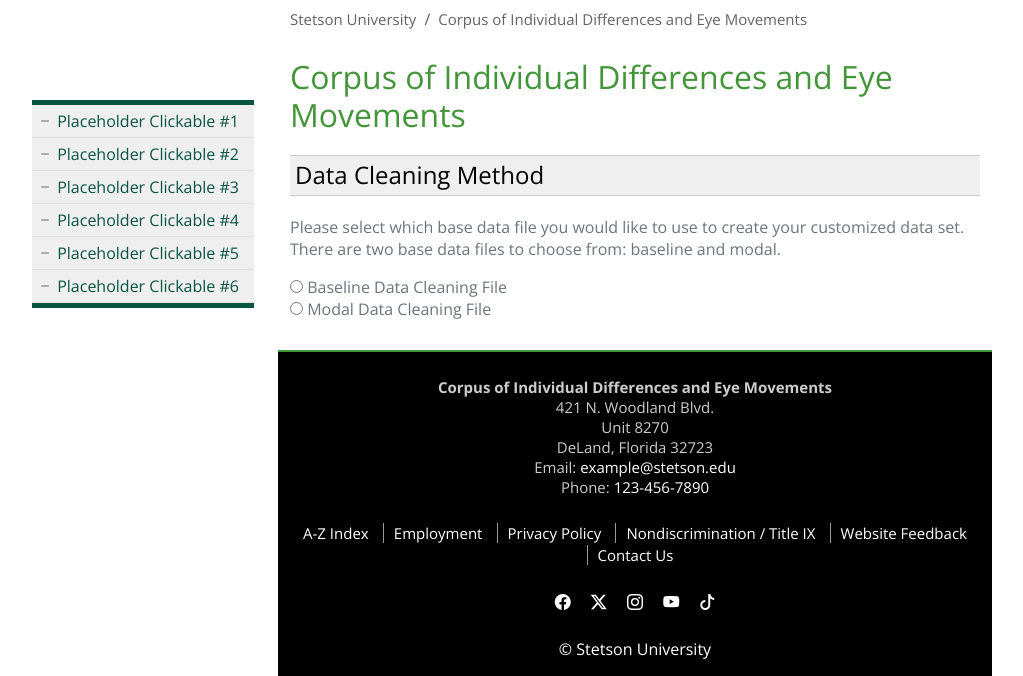
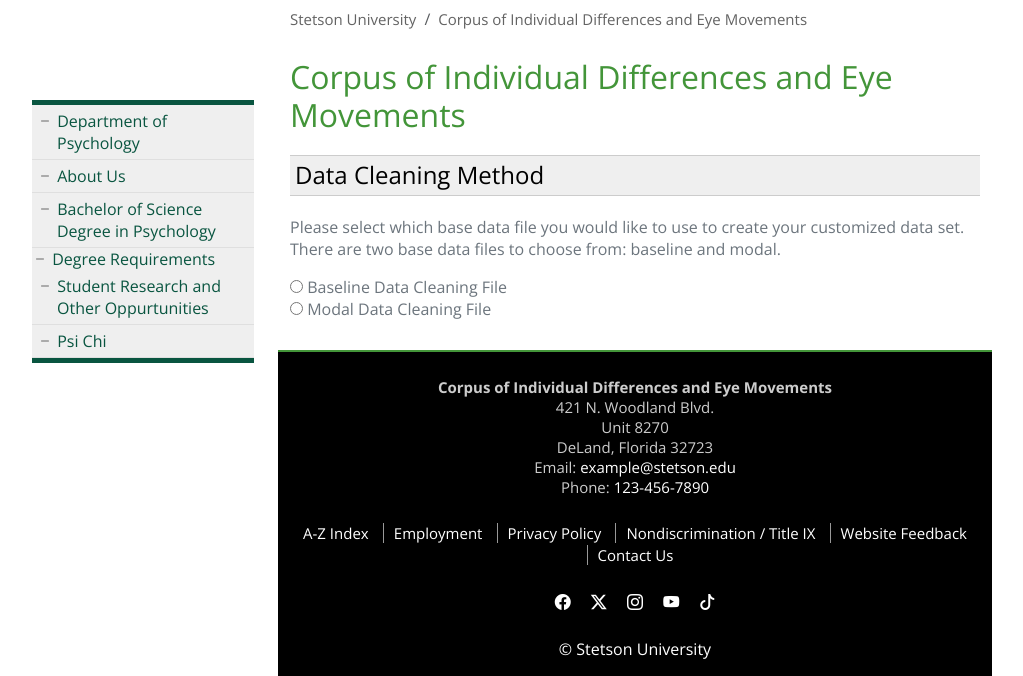
Before and after one commit to StetsonMathCS/project-1-data-dynamos, a Flask app: template templates/index.html in a window 1280 px wide. Shown: the part 146-822 px from the top of the page, without its empty margins (128-1151 px from the left). Run offline with Flask 3, Linux system fonts and the light colour scheme; the template is opened without the code that fills it, so the values that code supplies are empty; some libraries are stand-ins or nearby versions.

Commit message:
Update index.html

```diff
--- a/templates/index.html
+++ b/templates/index.html
@@ -241,12 +241,14 @@
                     <ul id="side-menu" class="collapse">
                         <!-- NAVBAR LEFT MARGIN -->
 
-                        <li><i class="bi bi-dash"></i> <a href="https://www.stetson.edu/#">Placeholder Clickable #1</a></li>
-                        <li><i class="bi bi-dash"></i> <a href="https://www.stetson.edu/#">Placeholder Clickable #2</a></li>
-                        <li><i class="bi bi-dash"></i> <a href="https://www.stetson.edu/#">Placeholder Clickable #3</a></li>
-                        <li><i class="bi bi-dash"></i> <a href="https://www.stetson.edu/#">Placeholder Clickable #4</a></li>
-                        <li><i class="bi bi-dash"></i> <a href="https://www.stetson.edu/#">Placeholder Clickable #5</a></li>
-                        <li><i class="bi bi-dash"></i> <a href="https://www.stetson.edu/#">Placeholder Clickable #6</a></li>
+
+                        <li><i class="bi bi-dash"></i> <a href="https://www.stetson.edu/artsci/psychology/">Department of Psychology</a></li>
+                        <li><i class="bi bi-dash"></i> <a href="https://www.stetson.edu/artsci/psychology/about-us.php">About Us</a></li>
+                        <li><i class="bi bi-dash"></i> <a href="https://www.stetson.edu/artsci/psychology/degree-requirements.php">Bachelor of Science Degree in Psychology</a></li
+                        <li><i class="bi bi-dash"></i> <a href="https://www.stetson.edu/artsci/psychology/degree-requirements.php">Degree Requirements</a></li>
+                        <li><i class="bi bi-dash"></i> <a href="https://www.stetson.edu/artsci/psychology/student-research-other-opportunities.php">Student Research and Other Oppurtunities</a></li>
+                        <li><i class="bi bi-dash"></i> <a href="https://www.stetson.edu/artsci/psychology/psi-chi.php">Psi Chi</a></li>
+
 
                     </ul>
                     <div id="menu-ad"></div>
```
